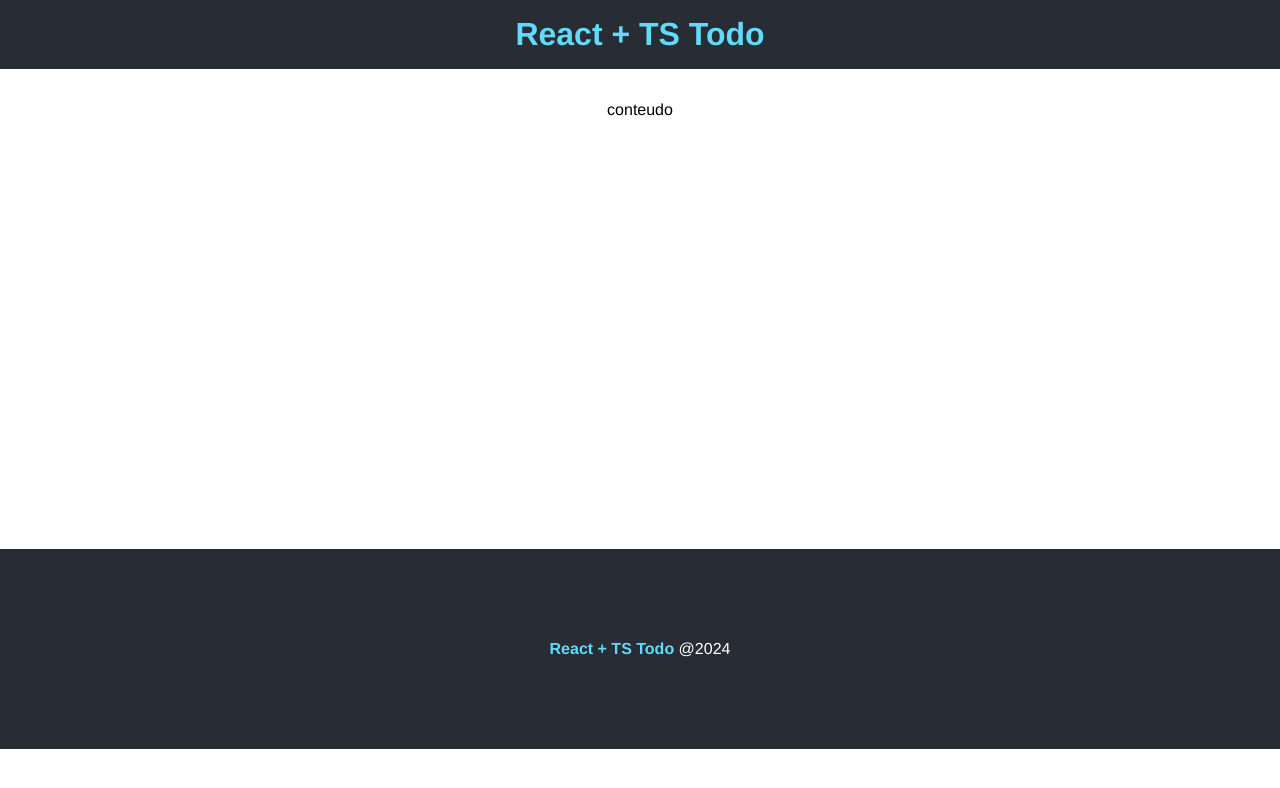
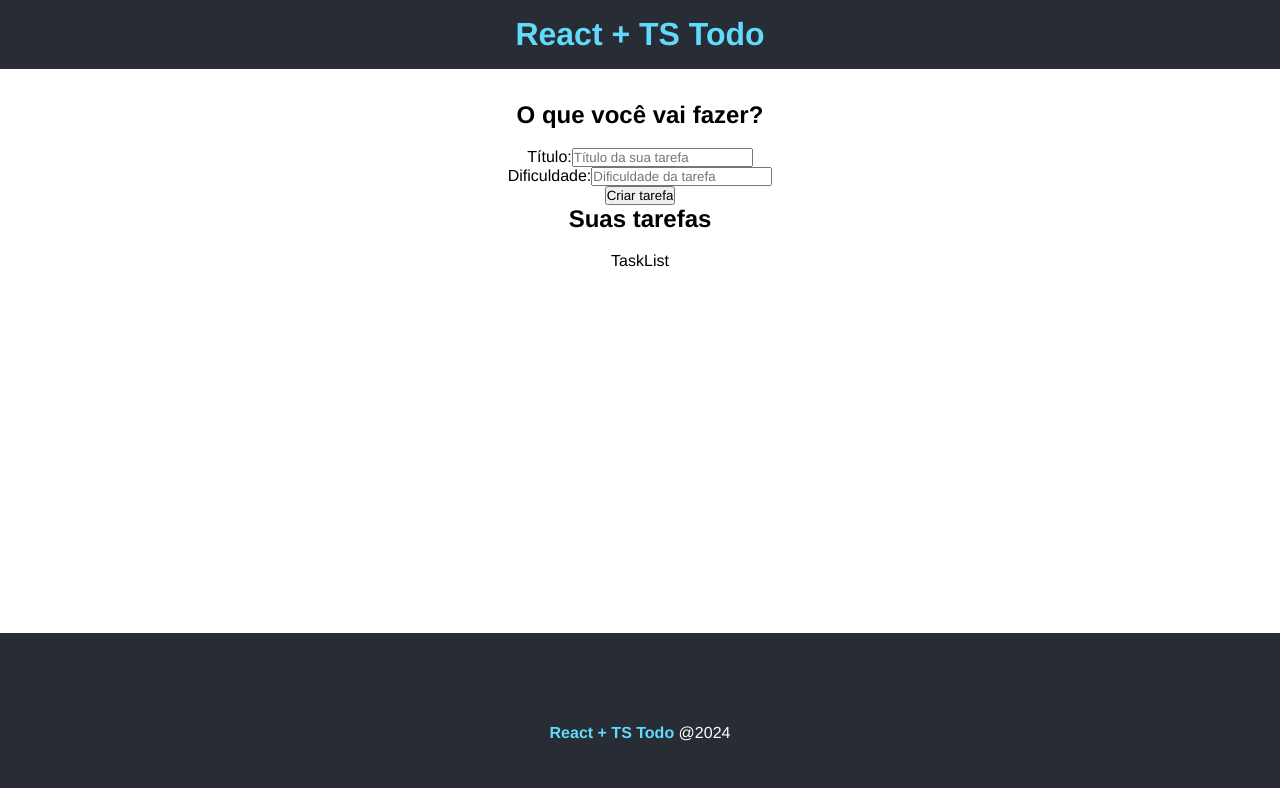
Before and after one commit to AllanC12/ToDo_React_Ts, a React (Vite) app: page / in a window 1280 px wide. Shown: the top 788 px of the page. Built offline with nearby package versions, Linux system fonts and the light colour scheme.

Commit message:
componentes de tarefa e dificuldade

```diff
--- a/src/App.module.css
+++ b/src/App.module.css
@@ -1,5 +1,5 @@
 .main{
-    min-height: 60vh;
+    min-height: 70.5vh;
     padding: 2em;
     text-align: center;
 }
--- a/src/App.tsx
+++ b/src/App.tsx
@@ -1,13 +1,22 @@
 import styles from './App.module.css'
 import Header from './components/Header'
 import Footer from './components/Footer'
+import TaskForm from './components/TaskForm'
+import TaskList from './components/TaskList'
 
 function App() {
   return (
     <>
       <Header/>
         <main className={styles.main}>
-         <p>conteudo</p>
+          <div>
+             <h2>O que você vai fazer?</h2>
+             <TaskForm btnText="Criar tarefa"/>
+          </div>
+          <div>
+             <h2>Suas tarefas</h2>
+             <TaskList/>
+          </div>
         </main>
       <Footer/>
     </>
--- /dev/null
+++ b/src/components/TaskForm.tsx
@@ -0,0 +1,23 @@
+
+interface Props {
+    btnText: string
+}
+
+const TaskForm = ({btnText}: Props) => {
+  return (
+    <form>
+        <div>
+            <label htmlFor="title">Título:</label>
+            <input type="text" name="title" placeholder="Título da sua tarefa" />
+        </div>
+        <div>
+            <label htmlFor="dificcult">Dificuldade:</label>
+            <input type="text" name="difficulty" placeholder="Dificuldade da tarefa"/>
+        </div>
+
+        <input type="submit" value={btnText} />
+    </form>
+  )
+}
+
+export default TaskForm
--- /dev/null
+++ b/src/components/TaskList.tsx
@@ -0,0 +1,12 @@
+
+interface Props {
+
+}
+
+const TaskList = (props: Props) => {
+  return (
+    <div>TaskList</div>
+  )
+}
+
+export default TaskList
```
